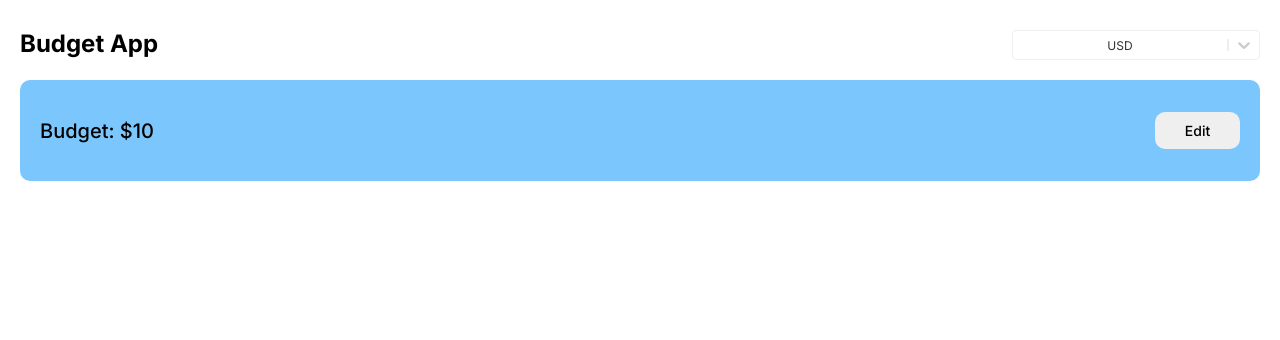
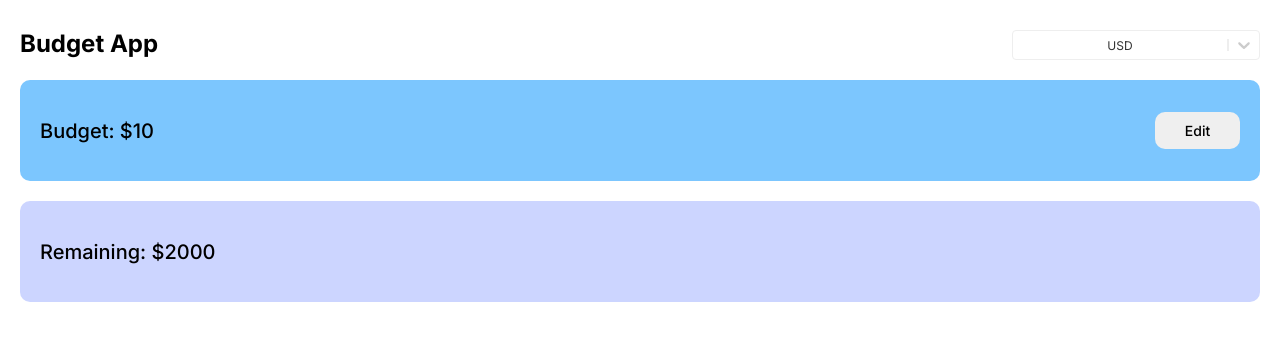
Before and after one commit to egkirpichev/react-budget-app, a React (Create React App) app: page / in a window 1280 px wide. Shown: the top 340 px of the page. Built offline with nearby package versions, Linux system fonts and the light colour scheme.

Commit message:
feat(budget-app): add styalized Remaining component

```diff
--- a/src/App.tsx
+++ b/src/App.tsx
@@ -1,4 +1,5 @@
 import { Budget } from "./components/Budget/Budget";
+import { Remaining } from "./components/Remaining/Remaining";
 import { CustomSelect } from "./components/Select/CustomSelect";
 import { Title } from "./components/Title/Title";
 import { Header, Wrapper } from "./ui/base";
@@ -10,6 +11,7 @@ const App = () => {
         <Title innerText={"Budget App"}></Title>
         <CustomSelect />
         <Budget />
+				<Remaining />
       </Header>
     </Wrapper>
   );
--- /dev/null
+++ b/src/components/Remaining/Remaining.tsx
@@ -0,0 +1,9 @@
+import { StyledRemaining, Title } from "./styles";
+
+export const Remaining = () => {
+  return (
+    <StyledRemaining>
+      <Title>Remaining: $2000</Title>
+    </StyledRemaining>
+  );
+};
--- /dev/null
+++ b/src/components/Remaining/styles.ts
@@ -0,0 +1,18 @@
+import styled from "styled-components";
+import { Color } from "../../ui/color";
+
+export const StyledRemaining = styled.div`
+	grid-column: 1/3;
+	padding: 32px 20px;
+	display: flex;
+	align-items: center;
+	justify-content: space-between;
+	background: ${Color.LightPurple};
+	border-radius: 10px;
+`
+
+export const Title = styled.span`
+	font-weight: 500;
+	font-size: 20px;
+	line-height: 24px;
+`
```
